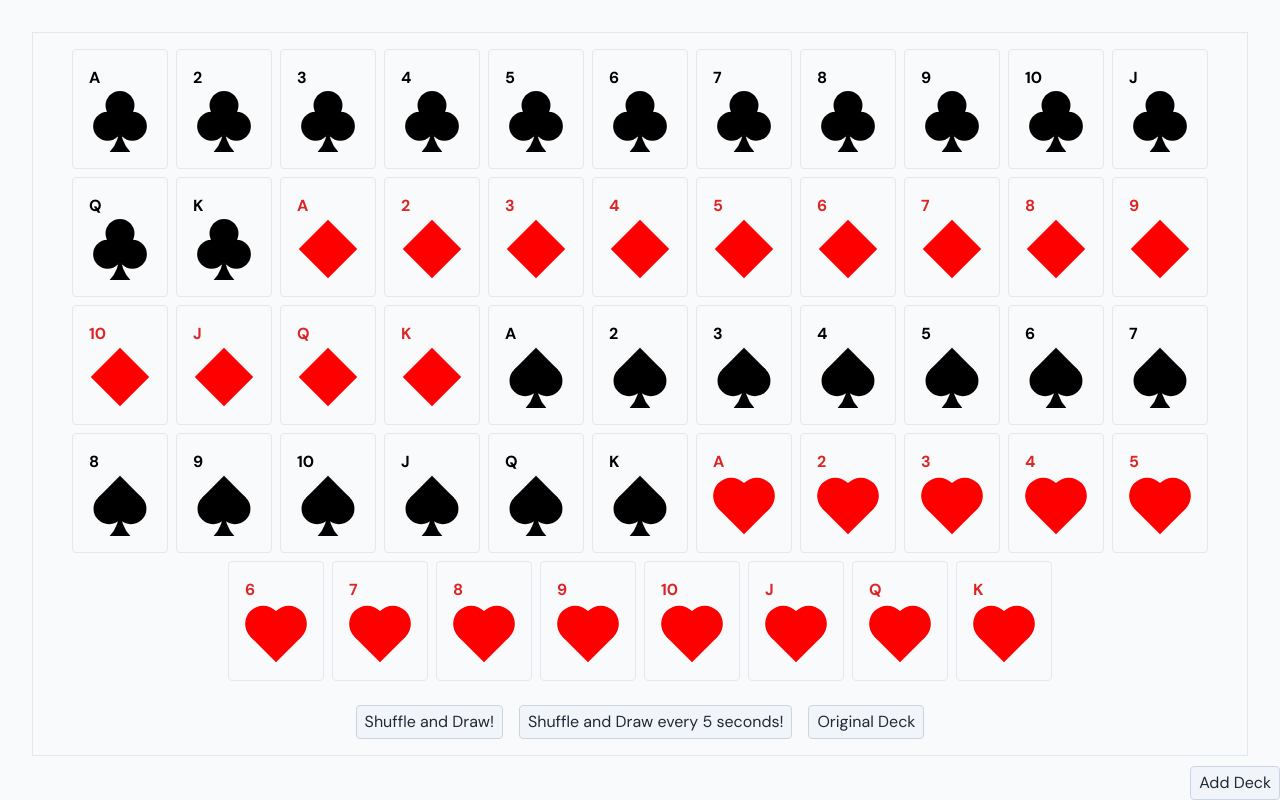
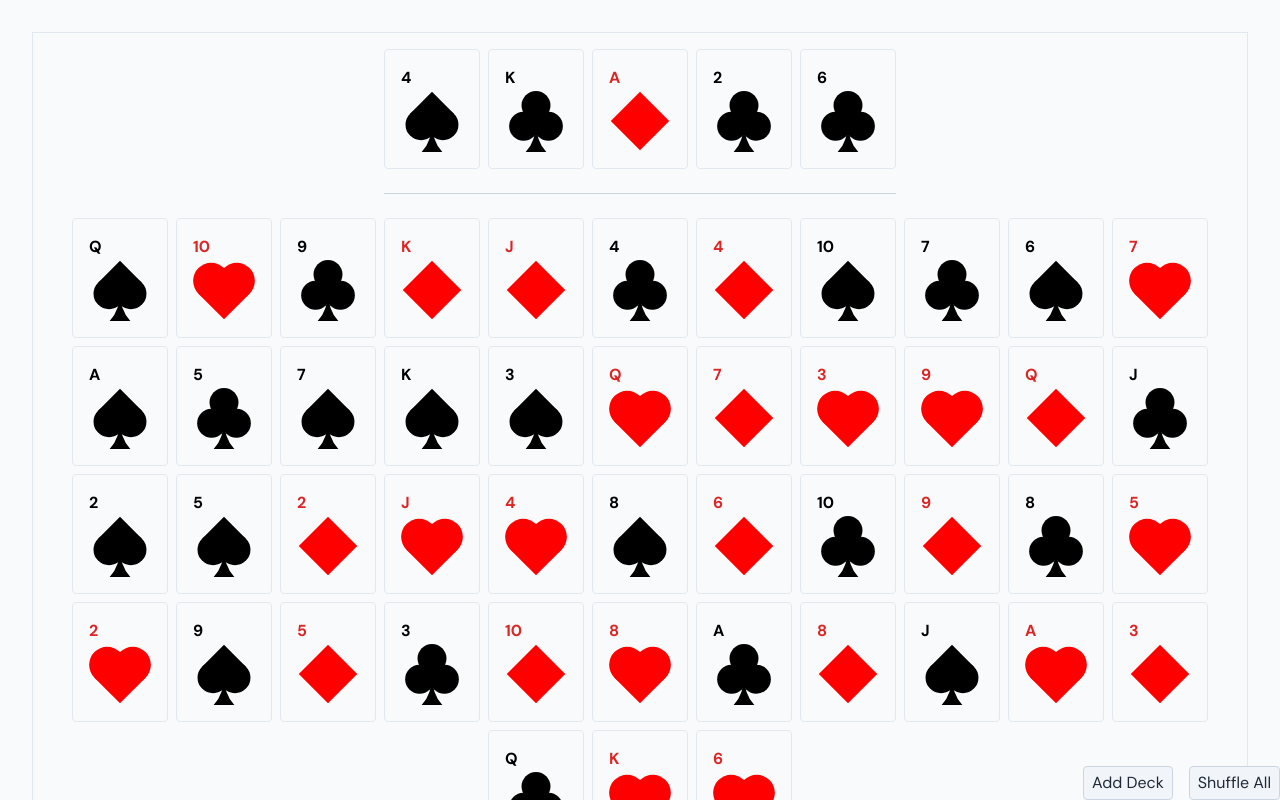
Before and after one commit to KianSenpai/phazero, a React (Vite) app: page / in a window 1280 px wide. Built offline with nearby package versions, Linux system fonts and the light colour scheme.

Commit message:
add: shuffle all

```diff
--- a/src/components/deck/index.tsx
+++ b/src/components/deck/index.tsx
@@ -1,5 +1,9 @@
 import { useEffect, useMemo, useState } from 'react'
 import Card from '../../components/card'
+
+interface DeckProps {
+    isShuffled: boolean
+}
 
 const generateCards = (): string[] => {
     const cards = []
@@ -23,7 +27,7 @@ const shuffle = (array: string[]): string[] => {
     return shuffledArray
 }
 
-export default function Deck() {
+export default function Deck({ isShuffled }: DeckProps) {
     const initialDeck = useMemo(generateCards, [])
     const [deck, setDeck] = useState<string[]>(initialDeck)
     const [topCards, setTopCards] = useState<string[]>([])
@@ -61,6 +65,8 @@ export default function Deck() {
             }
         }
     }, [intervalId])
+
+    useEffect(() => shuffleDeck(), [isShuffled])
 
     return (
         <div className="flex flex-col items-center gap-6 border border-slate-200 p-4">
--- a/src/pages/home/index.tsx
+++ b/src/pages/home/index.tsx
@@ -3,8 +3,13 @@ import { useState } from 'react'
 
 export default function Home() {
     const [deckCount, setDeckCount] = useState(1)
+    const [shuffleAll, setShuffleAll] = useState(true)
+
     const changeDeckCount = () => {
         setDeckCount(deckCount + 1)
+    }
+    const handleShuffleDeck = () => {
+        setShuffleAll(!shuffleAll)
     }
 
     return (
@@ -13,7 +18,7 @@ export default function Home() {
                 {Array(deckCount)
                     .fill(null)
                     .map((_, index) => (
-                        <Deck key={`deck-${index}`} />
+                        <Deck key={`deck-${index}`} isShuffled={shuffleAll} />
                     ))}
             </div>
             <div className="fixed bottom-0 right-0 flex gap-4">
@@ -23,6 +28,12 @@ export default function Home() {
                 >
                     Add Deck
                 </button>
+                <button
+                    onClick={handleShuffleDeck}
+                    className="rounded border border-slate-300 bg-slate-100 px-2 py-1"
+                >
+                    Shuffle All
+                </button>
             </div>
         </>
     )
```
